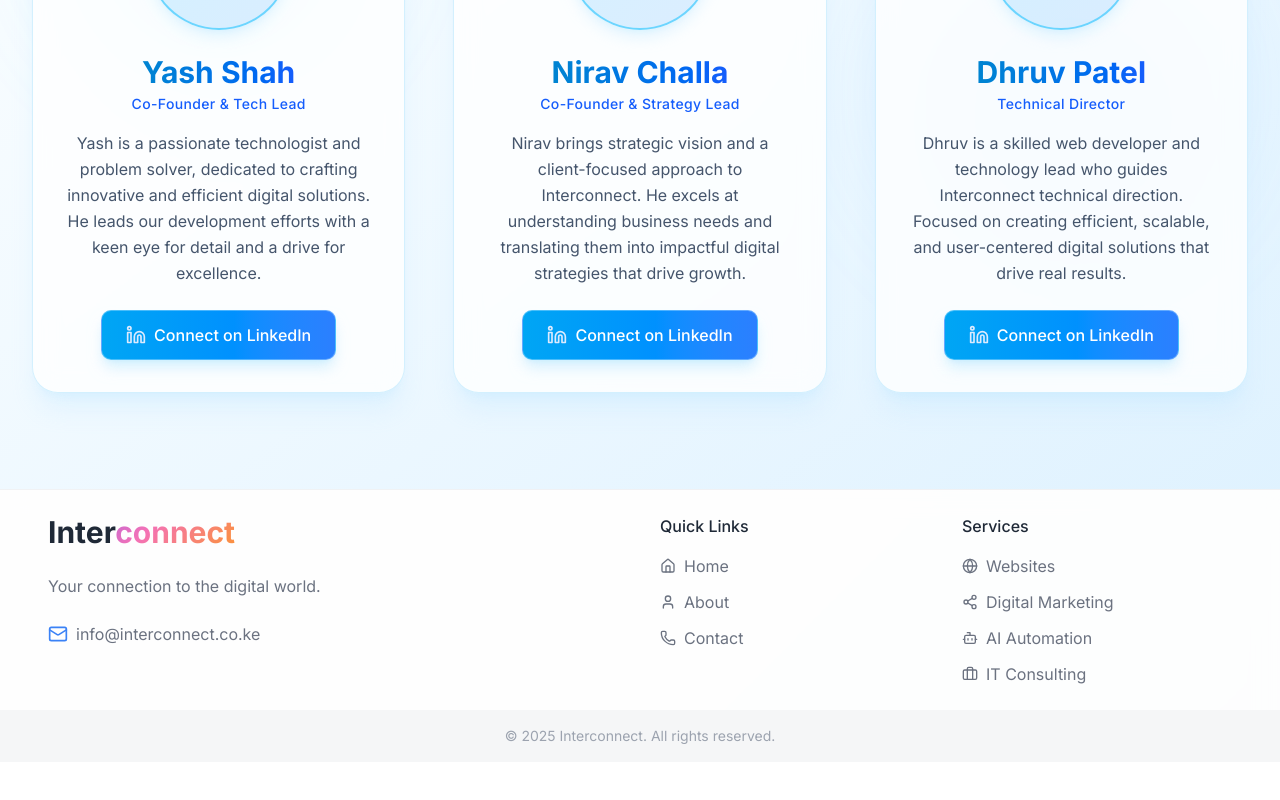
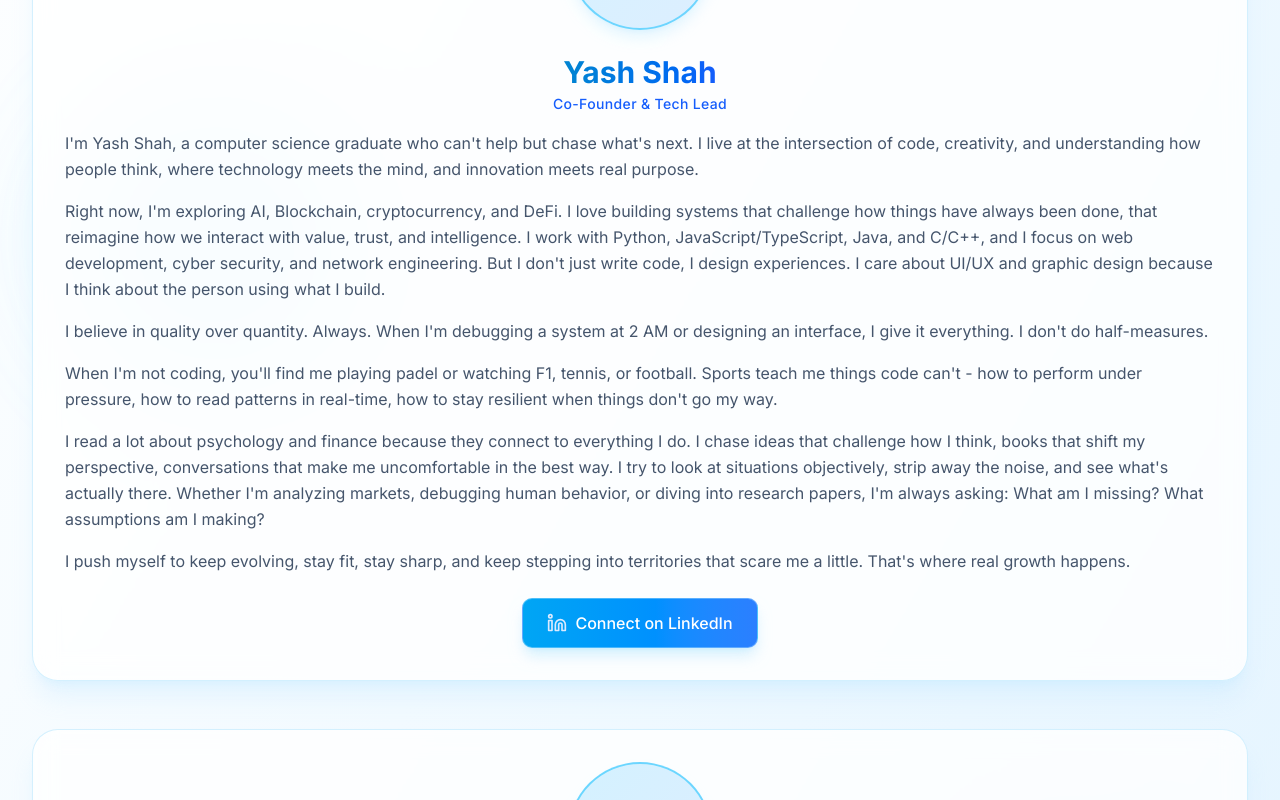
Before and after one commit to QoSz/Interconnect, a Next.js app: page /about in a window 1280 px wide. Shown: the part 520-1320 px from the top of the page. Before the commit the page ends 1282 px from the top, so only its background shows below. Built offline with nearby package versions, Linux system fonts and the light colour scheme.

Commit message:
Updated Yash's profile description

```diff
--- a/src/app/about/About.tsx
+++ b/src/app/about/About.tsx
@@ -7,21 +7,28 @@ const teamMembers = [
     id: 1,
     name: "Yash Shah",
     title: "Co-Founder & Tech Lead",
-    description: "Yash is a passionate technologist and problem solver, dedicated to crafting innovative and efficient digital solutions. He leads our development efforts with a keen eye for detail and a drive for excellence.",
+    description: [
+      "I'm Yash Shah, a computer science graduate who can't help but chase what's next. I live at the intersection of code, creativity, and understanding how people think, where technology meets the mind, and innovation meets real purpose.",
+      "Right now, I'm exploring AI, Blockchain, cryptocurrency, and DeFi. I love building systems that challenge how things have always been done, that reimagine how we interact with value, trust, and intelligence. I work with Python, JavaScript/TypeScript, Java, and C/C++, and I focus on web development, cyber security, and network engineering. But I don't just write code, I design experiences. I care about UI/UX and graphic design because I think about the person using what I build.",
+      "I believe in quality over quantity. Always. When I'm debugging a system at 2 AM or designing an interface, I give it everything. I don't do half-measures.",
+      "When I'm not coding, you'll find me playing padel or watching F1, tennis, or football. Sports teach me things code can't - how to perform under pressure, how to read patterns in real-time, how to stay resilient when things don't go my way.",
+      "I read a lot about psychology and finance because they connect to everything I do. I chase ideas that challenge how I think, books that shift my perspective, conversations that make me uncomfortable in the best way. I try to look at situations objectively, strip away the noise, and see what's actually there. Whether I'm analyzing markets, debugging human behavior, or diving into research papers, I'm always asking: What am I missing? What assumptions am I making?",
+      "I push myself to keep evolving, stay fit, stay sharp, and keep stepping into territories that scare me a little. That's where real growth happens.",
+    ],
     linkedin: "https://www.linkedin.com/in/yashashah7/",
   },
   {
     id: 2,
     name: "Nirav Challa",
     title: "Co-Founder & Strategy Lead",
-    description: "Nirav brings strategic vision and a client-focused approach to Interconnect. He excels at understanding business needs and translating them into impactful digital strategies that drive growth.",
+    description: ["Nirav brings strategic vision and a client-focused approach to Interconnect. He excels at understanding business needs and translating them into impactful digital strategies that drive growth."],
     linkedin: "https://www.linkedin.com/in/niravchalla/",
   },
     {
     id: 3,
     name: "Dhruv Patel",
     title: "Technical Director",
-    description: "Dhruv is a skilled web developer and technology lead who guides Interconnect technical direction. Focused on creating efficient, scalable, and user-centered digital solutions that drive real results.",
+    description: ["Dhruv is a skilled web developer and technology lead who guides Interconnect technical direction. Focused on creating efficient, scalable, and user-centered digital solutions that drive real results."],
     linkedin: "https://www.linkedin.com/in/dhruv-patel-a40ba5222/",
   },
 ];
@@ -52,7 +59,7 @@ export default function About() {
         </div>
 
         {/* Team Members Grid */}
-        <div className="grid grid-cols-1 md:grid-cols-3 gap-8 lg:gap-12 max-w-7xl mx-auto">
+        <div className="grid grid-cols-1 gap-8 lg:gap-12 max-w-7xl mx-auto">
           {teamMembers.map((member) => (
             <div
               key={member.id}
@@ -72,9 +79,15 @@ export default function About() {
                 {member.title}
               </p>
               {/* Description */}
-              <p className="text-slate-600 dark:text-gray-300/90 text-base leading-relaxed mb-6">
-                {member.description}
-              </p>
+              <div className="text-slate-600 dark:text-gray-300/90 text-base leading-relaxed mb-6 space-y-4 text-left">
+                {Array.isArray(member.description) ? (
+                  member.description.map((paragraph, index) => (
+                    <p key={index}>{paragraph}</p>
+                  ))
+                ) : (
+                  <p>{member.description}</p>
+                )}
+              </div>
 
               {/* LinkedIn Button */}
               <a
```
